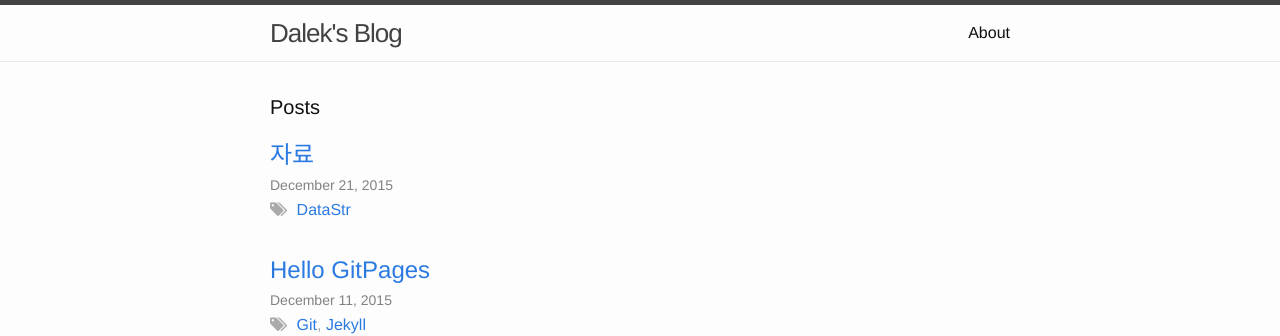
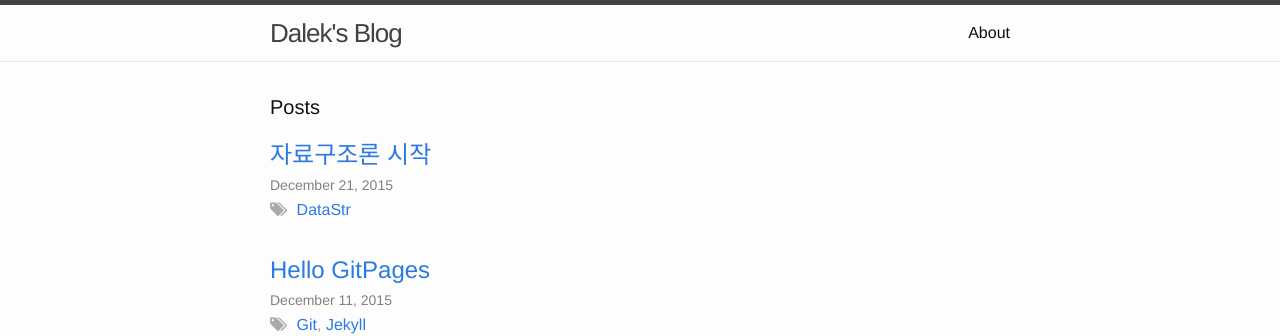
Before and after one commit to dalek3/dalek3.github.io, a Jekyll site: the page built from index.html, in a window 1280 px wide. Shown: the top 336 px of the page. Built offline with Jekyll 4.4.1, drawn with Linux system fonts in a browser that asks for light colours; nearby versions of some CDN libraries.

Commit message:
Update 2015-12-21-hello-algo.markdown

```diff
--- a/_posts/2015-12-21-hello-algo.markdown
+++ b/_posts/2015-12-21-hello-algo.markdown
@@ -1,6 +1,6 @@
 ---
 layout: post
-title:  "자료"
+title:  "자료구조론 시작"
 categories: blog
 tags : DataStr
 ---
```
